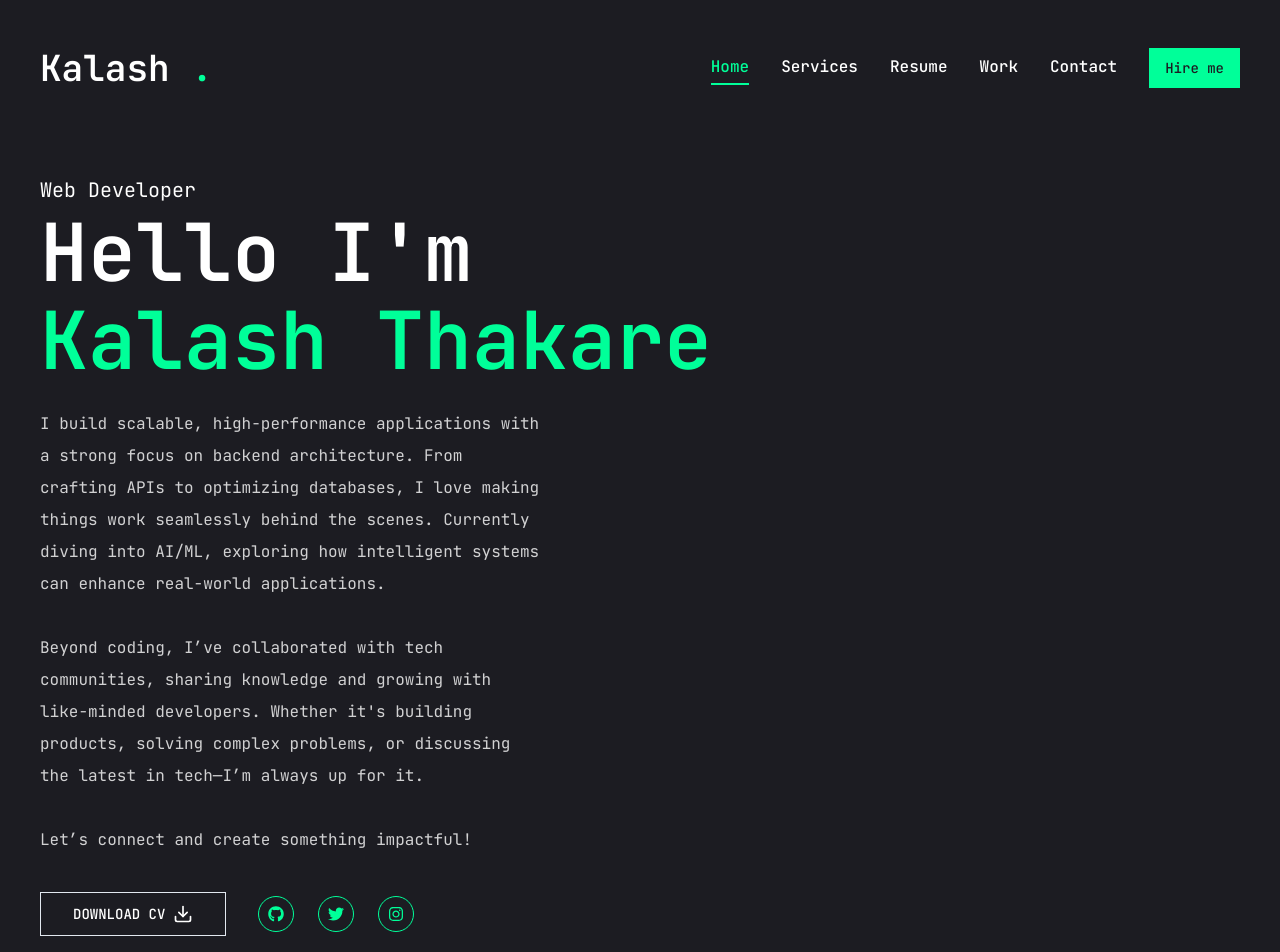
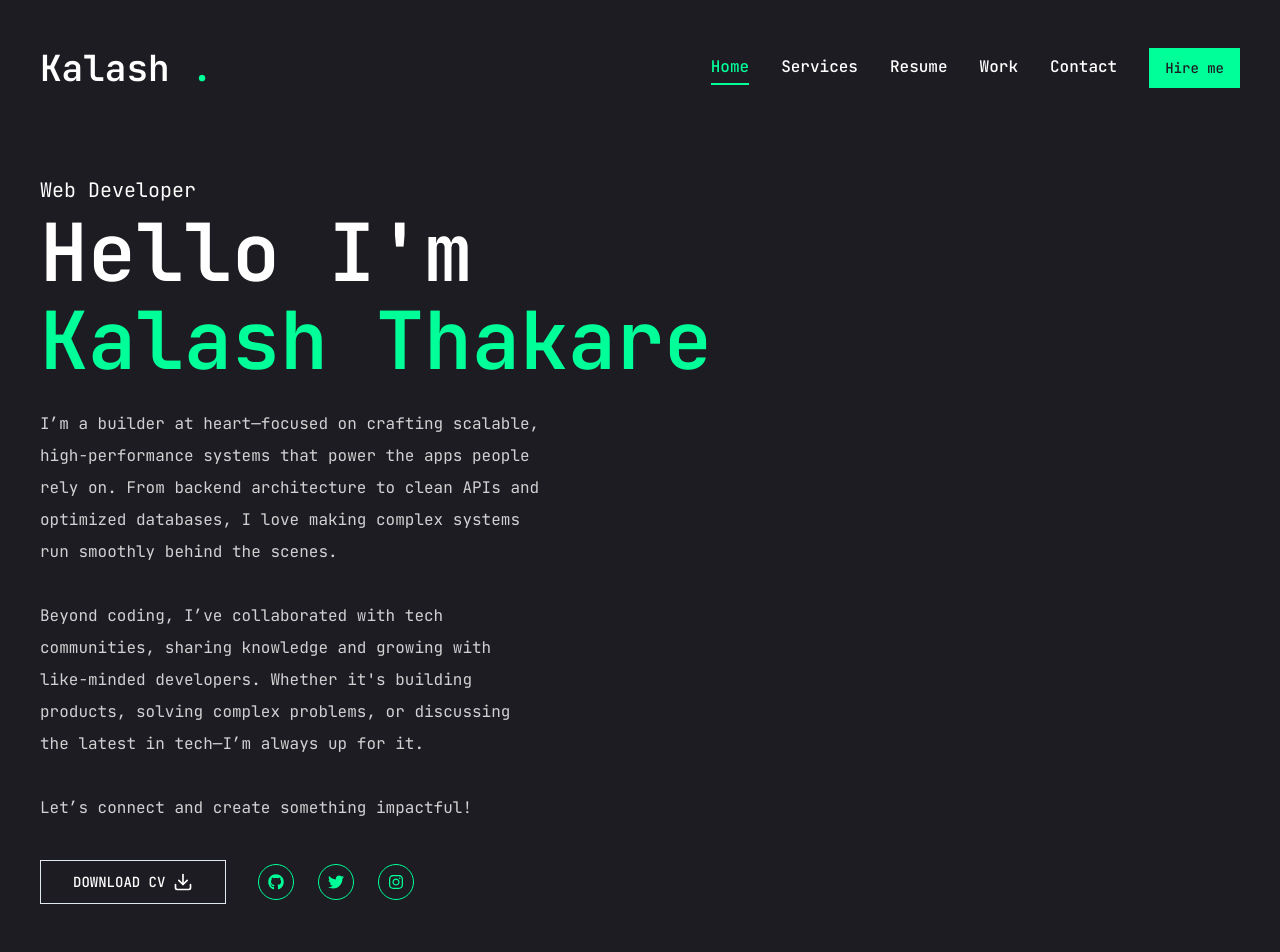
Before and after one commit to KalashThakare/Portfolio, a Next.js app: page / in a window 1280 px wide. Shown: the top 952 px of the page. Built offline with nearby package versions, Linux system fonts and the light colour scheme.

Commit message:
about section updated

```diff
--- a/app/page.jsx
+++ b/app/page.jsx
@@ -14,7 +14,7 @@ export const Home = () => {
               Hello I'm <br /><span className="text-accent">Kalash Thakare</span>
             </h1>
             <p className="max-w-[500px] mb-9 text-white/80">
-            I build scalable, high-performance applications with a strong focus on backend architecture. From crafting APIs to optimizing databases, I love making things work seamlessly behind the scenes. Currently diving into AI/ML, exploring how intelligent systems can enhance real-world applications.
+            I’m a builder at heart—focused on crafting scalable, high-performance systems that power the apps people rely on. From backend architecture to clean APIs and optimized databases, I love making complex systems run smoothly behind the scenes.
 
 <br />
 <br />
```
